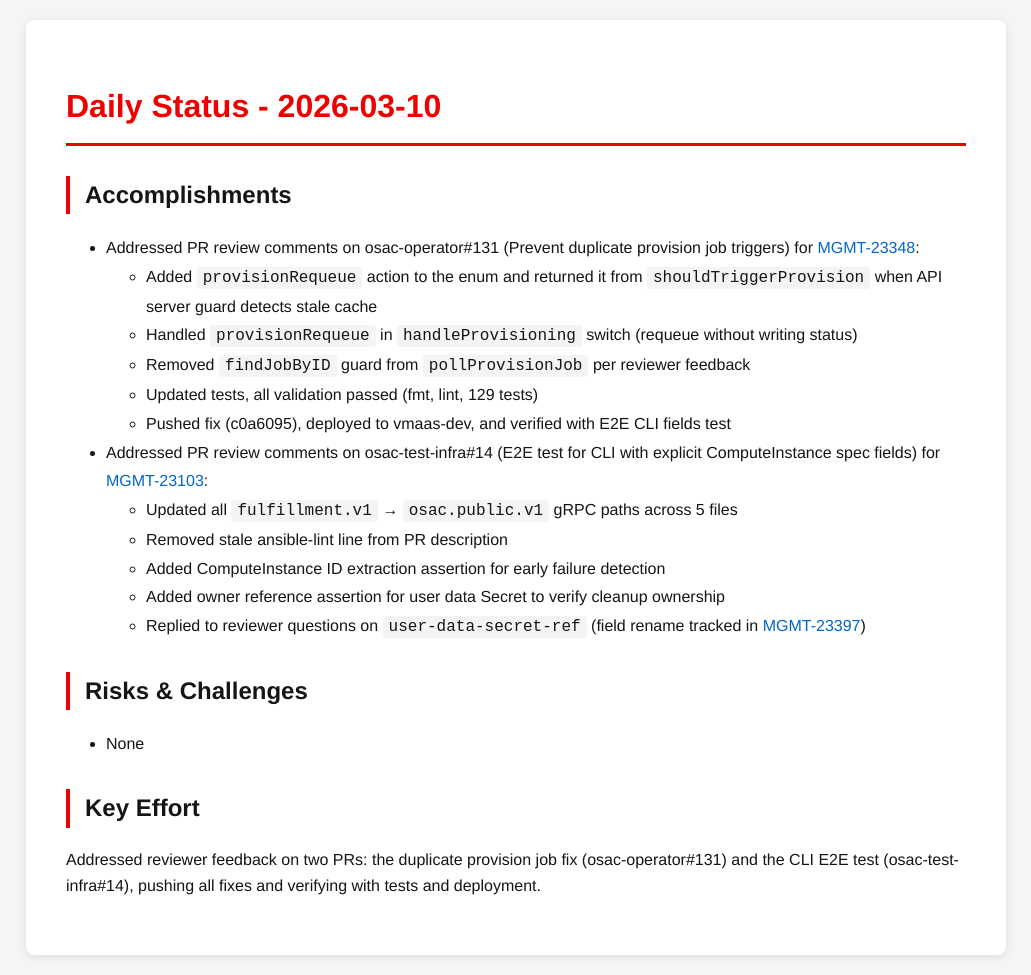
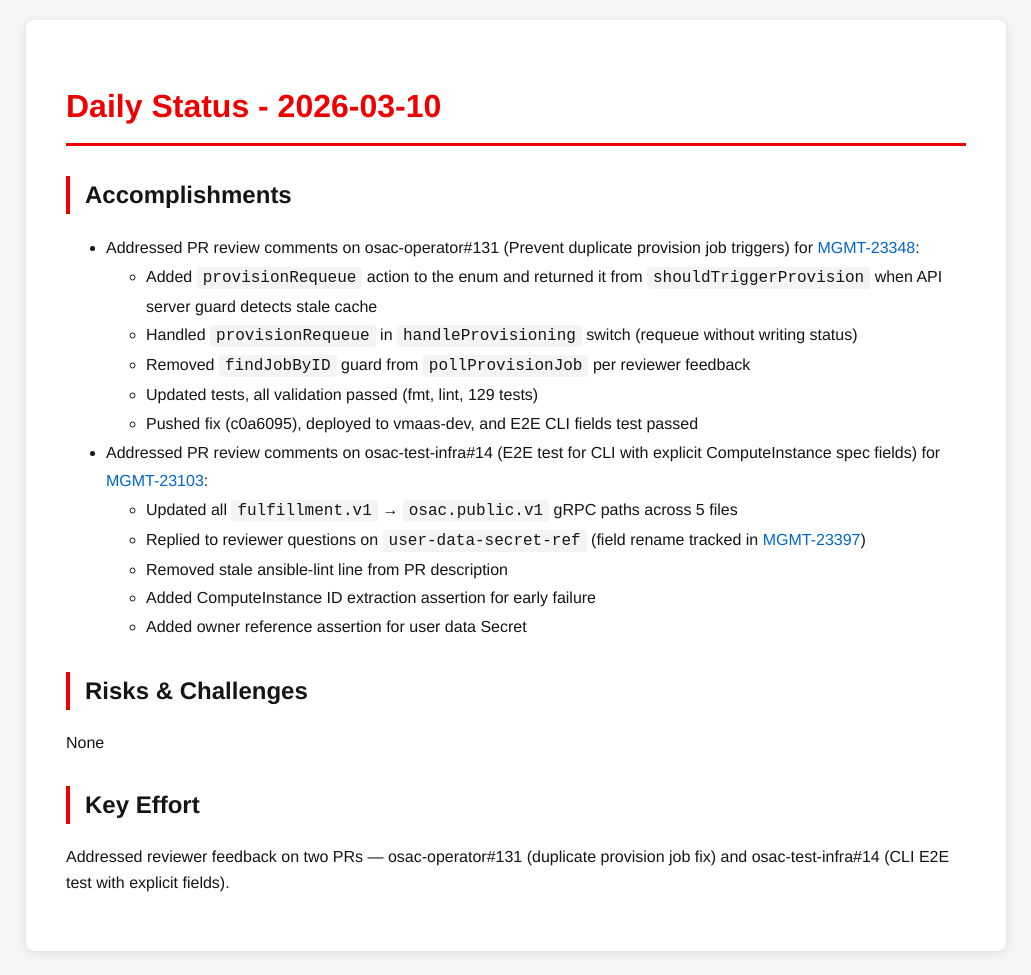
Before and after one commit to tzvatot/daily-status, a Jekyll site: the page built from 2026-03-10.md, in a window 1280 px wide. Shown: the whole page, without its empty margins (124-1155 px from the left). Built offline with Jekyll 4.4.1, drawn with Linux system fonts in a browser that asks for light colours.

Commit message:
Daily status update - 2026-03-10

```diff
--- a/2026-03-10.md
+++ b/2026-03-10.md
@@ -12,16 +12,16 @@
   - Handled `provisionRequeue` in `handleProvisioning` switch (requeue without writing status)
   - Removed `findJobByID` guard from `pollProvisionJob` per reviewer feedback
   - Updated tests, all validation passed (fmt, lint, 129 tests)
-  - Pushed fix (c0a6095), deployed to vmaas-dev, and verified with E2E CLI fields test
+  - Pushed fix (c0a6095), deployed to vmaas-dev, and E2E CLI fields test passed
 - Addressed PR review comments on osac-test-infra#14 (E2E test for CLI with explicit ComputeInstance spec fields) for [MGMT-23103](https://issues.redhat.com/browse/MGMT-23103):
   - Updated all `fulfillment.v1` → `osac.public.v1` gRPC paths across 5 files
+  - Replied to reviewer questions on `user-data-secret-ref` (field rename tracked in [MGMT-23397](https://issues.redhat.com/browse/MGMT-23397))
   - Removed stale ansible-lint line from PR description
-  - Added ComputeInstance ID extraction assertion for early failure detection
-  - Added owner reference assertion for user data Secret to verify cleanup ownership
-  - Replied to reviewer questions on `user-data-secret-ref` (field rename tracked in [MGMT-23397](https://issues.redhat.com/browse/MGMT-23397))
+  - Added ComputeInstance ID extraction assertion for early failure
+  - Added owner reference assertion for user data Secret
 
 ## Risks & Challenges
-- None
+None
 
 ## Key Effort
-Addressed reviewer feedback on two PRs: the duplicate provision job fix (osac-operator#131) and the CLI E2E test (osac-test-infra#14), pushing all fixes and verifying with tests and deployment.
+Addressed reviewer feedback on two PRs — osac-operator#131 (duplicate provision job fix) and osac-test-infra#14 (CLI E2E test with explicit fields).
```
